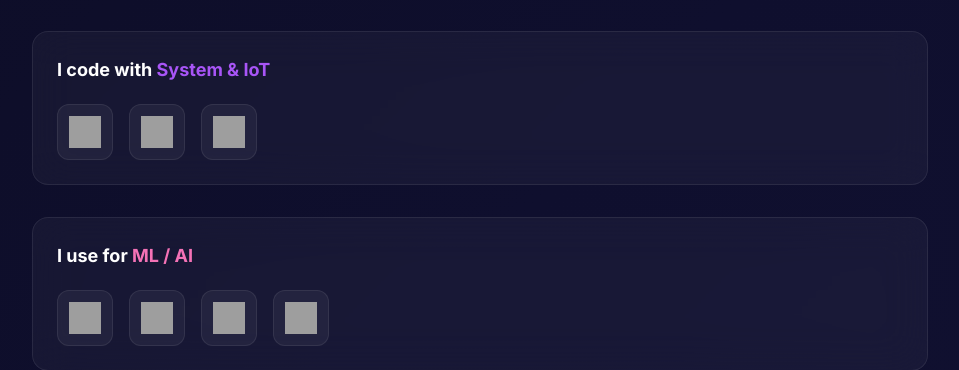
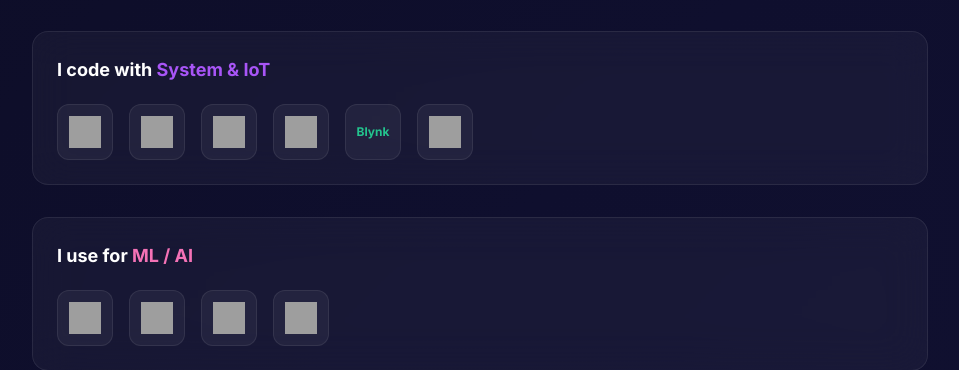
Before and after one commit to ZyxxBoy/Portofolio, a Flask app: page / in a window 1280 px wide. Shown: the part 2204-2574 px from the top of the page, without its empty margins (160-1119 px from the left). Run offline with Flask 3, Linux system fonts and the light colour scheme; some libraries are stand-ins or nearby versions; grey boxes are pictures that could not be loaded.

Commit message:
feat: add MQTT, Blynk, ThingSpeak to IoT section

```diff
--- a/templates/index.html
+++ b/templates/index.html
@@ -217,6 +217,18 @@
                     <div class="tech-icon-item group" title="MicroPython / ESP32">
                         <img src="https://cdn.jsdelivr.net/gh/devicons/devicon@latest/icons/python/python-original.svg"
                             alt="MicroPython" class="w-8 h-8 group-hover:scale-110 transition-transform duration-300">
+                    </div>
+                    <div class="tech-icon-item group" title="MQTT">
+                        <img src="https://cdn.simpleicons.org/mqtt/660066" alt="MQTT"
+                            class="w-8 h-8 group-hover:scale-110 transition-transform duration-300">
+                    </div>
+                    <div class="tech-icon-item group" title="Blynk">
+                        <span
+                            class="text-[#23c48e] font-bold text-xs group-hover:scale-110 transition-transform duration-300">Blynk</span>
+                    </div>
+                    <div class="tech-icon-item group" title="ThingSpeak">
+                        <img src="https://cdn.simpleicons.org/thingspeak/0096FF" alt="ThingSpeak"
+                            class="w-8 h-8 group-hover:scale-110 transition-transform duration-300">
                     </div>
                 </div>
             </div>
```
